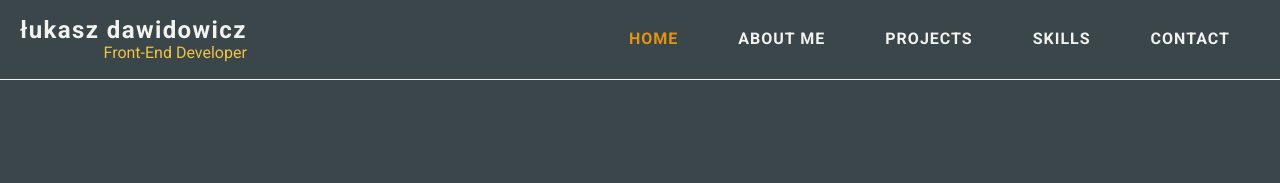
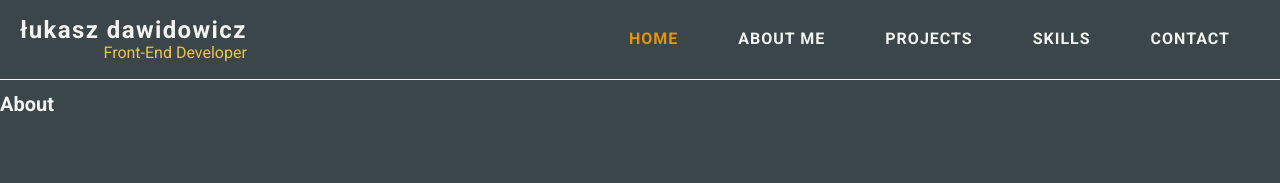
Before and after one commit to shivetay/LD_portfolio, a React (Create React App) app: page /about in a window 1280 px wide. Shown: the top 183 px of the page. Built offline with nearby package versions, Linux system fonts and the light colour scheme.

Commit message:
add file structure for about page

```diff
--- /dev/null
+++ b/src/components/views/About/About.js
@@ -0,0 +1,13 @@
+import React from 'react';
+
+import './About.scss';
+
+const About = () => {
+  return (
+    <div>
+      <h1> About</h1>
+    </div>
+  );
+};
+
+export default About;
--- /dev/null
+++ b/src/components/views/About/About.scss
@@ -0,0 +1 @@
+@import '../../../styles/settings.scss';
```
Also changed, not shown: src/App.js (+4 -3 lines).
